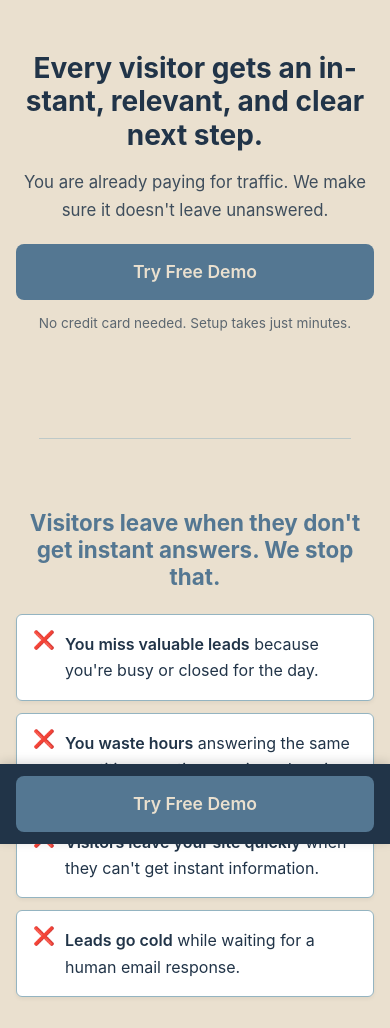
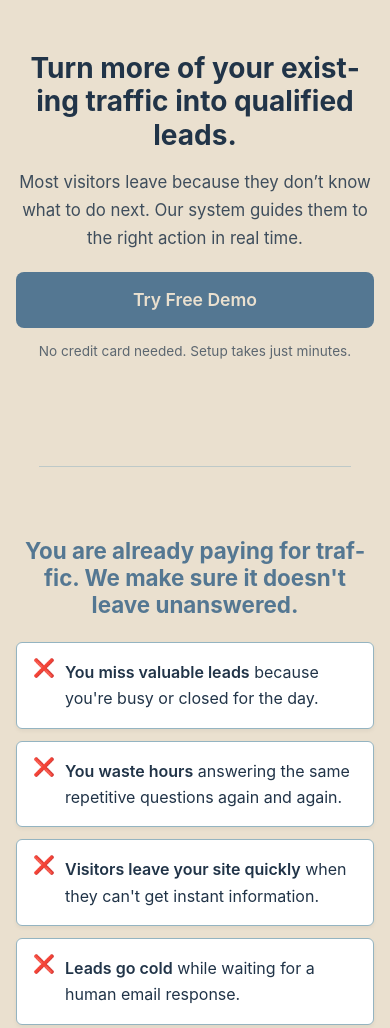
Before and after one commit to Nirvishpatel47/Crevoxega_Web, a plain HTML site: page index.html in a window 390 px wide. Shown: the top 1028 px of the page. Drawn offline with Linux system fonts and the light colour scheme; a script that the page names is missing.

Commit message:
Update hero section text and remove mobile CTA

```diff
--- a/index.html
+++ b/index.html
@@ -473,15 +473,10 @@
     </style>
 </head>
 <body>
-
-    <div class="sticky-cta-mobile">
-        <a href="https://crevoxega-1-501658036383.asia-south1.run.app" class="cta-button">Try Free Demo</a>
-    </div>
-
     <section id="hero" class="section">
         <div class="container">
-            <h1>Every visitor gets an instant, relevant, and clear next step.</h1>
-            <p class="subheadline">You are already paying for traffic. We make sure it doesn't leave unanswered.</p>
+            <h1>Turn more of your existing traffic into qualified leads.</h1>
+            <p class="subheadline">Most visitors leave because they don’t know what to do next. Our system guides them to the right action in real time.</p>
             <a href="https://crevoxega-1-501658036383.asia-south1.run.app" class="cta-button">Try Free Demo</a>
             <p class="supporting-line">No credit card needed. Setup takes just minutes.</p>
         </div>
@@ -491,7 +486,7 @@
 
     <section id="problem" class="section">
         <div class="container">
-            <h2>Visitors leave when they don't get instant answers. We stop that.</h2>
+            <h2>You are already paying for traffic. We make sure it doesn't leave unanswered.</h2>
             <ul class="bullet-list">
                 <li><strong>You miss valuable leads</strong> because you're busy or closed for the day.</li>
                 <li><strong>You waste hours</strong> answering the same repetitive questions again and again.</li>
```
